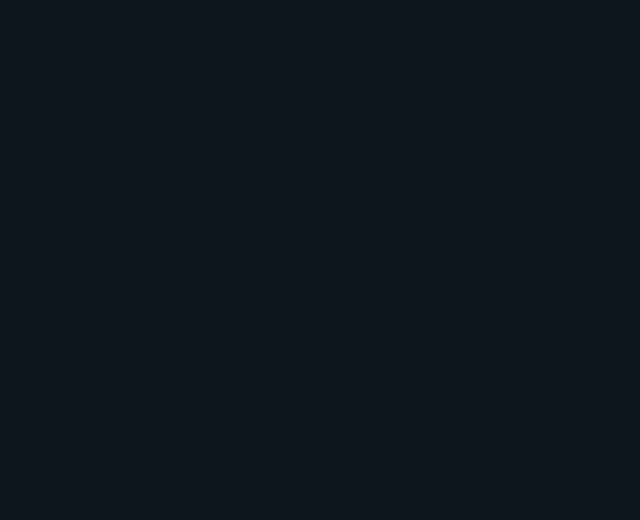
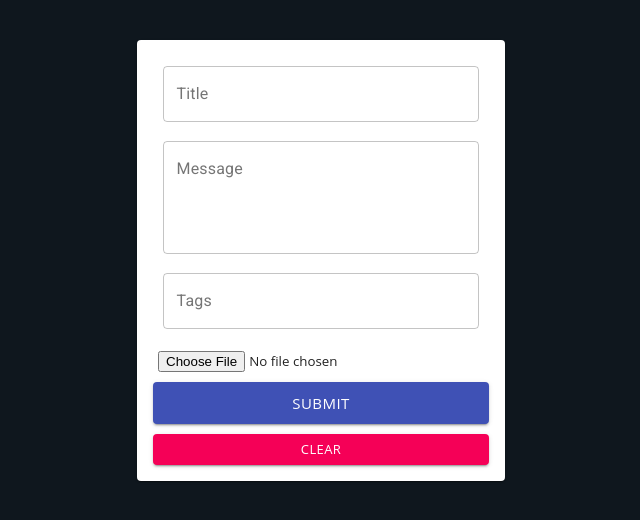
Before and after one commit to anna-sahradyan/password-generator, a React (Create React App) app: page / in a window 1280 px wide. Shown: the top 520 px of the page, without its empty margins (319-959 px from the left). Built offline with nearby package versions, Linux system fonts and the light colour scheme.

Commit message:
create form

```diff
--- a/public/css/style.css
+++ b/public/css/style.css
@@ -36,11 +36,12 @@ html {
 }
 
 .main {
-
-    min-width: 75%;
+    padding: 40px;
+    max-width: 35%;
     min-height: 100vh;
     color: white;
     display: flex;
     flex-direction: column;
+    margin: auto;
 
 }
--- a/public/index.html
+++ b/public/index.html
@@ -2,20 +2,39 @@
 <html lang="en">
 <head>
   <meta charset="utf-8" />
-
   <meta name="viewport" content="width=device-width, initial-scale=1" />
   <meta name="theme-color" content="#000000" />
+  <meta
+          name="google-signin-client_id"
+          content="363124702080-925llpa08mjds342pl57j6t0tvu59vmi.apps.googleusercontent.com"
+  />
   <meta
           name="description"
           content="Web site created using create-react-app"
   />
-    <link href="https://fonts.googleapis.com/css?family=Roboto:100,100i,400,700" rel="stylesheet">
-    <link rel="stylesheet" href="/css/style.css">
-    <title>React App</title>
+  <link
+          href="https://fonts.googleapis.com/css2?family=Montserrat:wght@100&display=swap"
+          rel="stylesheet"
+  />
+  <link rel="stylesheet" href="/css/style.css" />
+  <link
+          rel="stylesheet"
+          href="https://fonts.googleapis.com/css?family=Roboto:300,400,500,700&display=swap"
+  />
+  <link
+          rel="stylesheet"
+          href="https://fonts.googleapis.com/icon?family=Material+Icons"
+  />
+  <link
+          rel="stylesheet"
+          href="https://fonts.googleapis.com/css?family=Roboto:300,400,500,700&display=swap"
+  />
+
+  <title>React App Password Generator</title>
+  <script src="https://accounts.google.com/gsi/client" async defer></script>
 </head>
 <body>
 <noscript>You need to enable JavaScript to run this app.</noscript>
 <div id="root"></div>
-
 </body>
 </html>
--- a/src/App.js
+++ b/src/App.js
@@ -1,10 +1,16 @@
 import React from 'react';
+import Main from "./components/Home/Main";
 
 const App = () => {
+
     return (
-        <div>
-
-        </div>
+        <>
+          <div className={"wrapper"}>
+            <div className={"main"}>
+                <Main/>
+            </div>
+          </div>
+        </>
     );
 };
 
--- /dev/null
+++ b/src/components/Home/Main.jsx
@@ -0,0 +1,86 @@
+import React from 'react';
+import {Button, Paper, TextField, Typography} from "@material-ui/core";
+import useStyles from "./mainStyle";
+import FileBase from "react-file-base64";
+const Main = () => {
+    const classes = useStyles();
+    const handelSubmit = () => {
+
+    }
+    return (
+        <>
+            <Paper className={classes.paper}>
+                <form
+                    autoComplete={"off"}
+                    noValidate
+                    className={`${classes.form} ${classes.root}`}
+                    onSubmit={handelSubmit}
+                >
+                    <Typography variant={"h6"}>
+                        {/*{currentId ? "Editing" : "Creating"} a Memory*/}
+                    </Typography>
+                    <TextField
+                        name={"title"}
+                        variant={"outlined"}
+                        label={"Title"}
+                        fullWidth
+                        value={""}
+                        // onChange={(e) => setPostData({...postData, title: e.target.value})}
+                    />{" "}
+                    <TextField
+                        name={"message"}
+                        variant={"outlined"}
+                        label={"Message"}
+                        fullWidth
+                        multiline
+                        minRows={4}
+                        value={""}
+                        // onChange={(e) =>
+                        //     setPostData({...postData, message: e.target.value})
+                        // }
+                    />{" "}
+                    <TextField
+                        name={"tags"}
+                        variant={"outlined"}
+                        label={"Tags"}
+                        fullWidth
+                        value={""}
+                        // onChange={(e) =>
+                        //     setPostData({...postData, tags: e.target.value.split(",")})
+                        // }
+                    />
+                    <div className={classes.fileInput}>
+                        <FileBase
+                            type={"file"}
+                            multiple={false}
+                            // onDone={({base64}) =>
+                            //     setPostData({...postData, selectedFile: base64})
+                            // }
+                        />
+                    </div>
+                    <Button
+                        className={classes.buttonSubmit}
+                        variant={"contained"}
+                        color={"primary"}
+                        size={"large"}
+                        type={"submit"}
+                        fullWidth
+                    >
+                        Submit
+                    </Button>
+                    <Button
+                        variant={"contained"}
+                        color={"secondary"}
+                        size={"small"}
+                        // onClick={clear}
+                        fullWidth
+                    >
+                        Clear
+                    </Button>
+                </form>
+            </Paper>
+        </>
+    );
+};
+
+export default Main;
--- /dev/null
+++ b/src/components/Home/mainStyle.js
@@ -0,0 +1,24 @@
+import { makeStyles } from "@material-ui/core/styles";
+
+export default makeStyles((theme) => ({
+    root: {
+        "& .MuiTextField-root": {
+            margin: theme.spacing(1.2),
+        },
+    },
+    paper: {
+        padding: theme.spacing(2),
+    },
+    form: {
+        display: "flex",
+        flexWrap: "wrap",
+        justifyContent: "center",
+    },
+    fileInput: {
+        width: "97%",
+        margin: "10px 0",
+    },
+    buttonSubmit: {
+        marginBottom: 10,
+    },
+}));
```
Also changed, not shown: package.json (+12 -0 lines), src/style.js (added, +12 -0 lines), 1 other file (tests, documents, lock files or other folders). Lines whose indentation alone changed are shown as unchanged.
